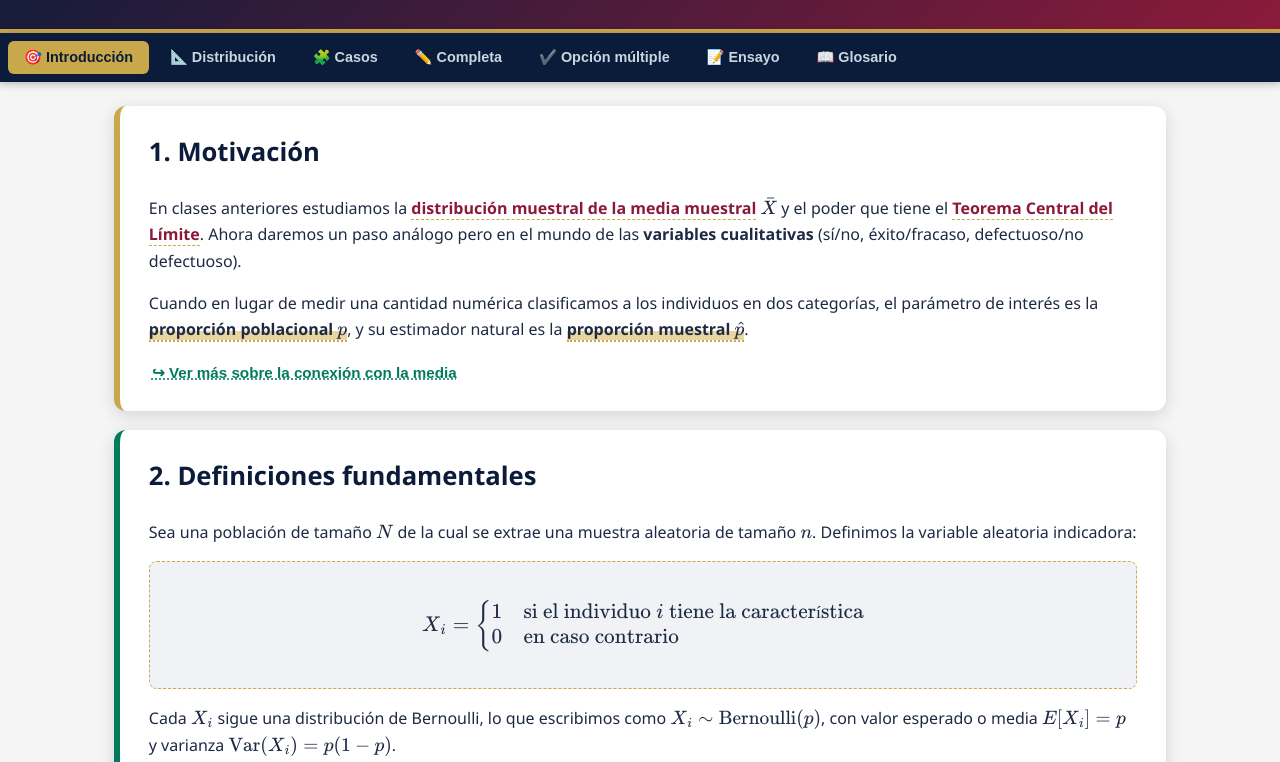
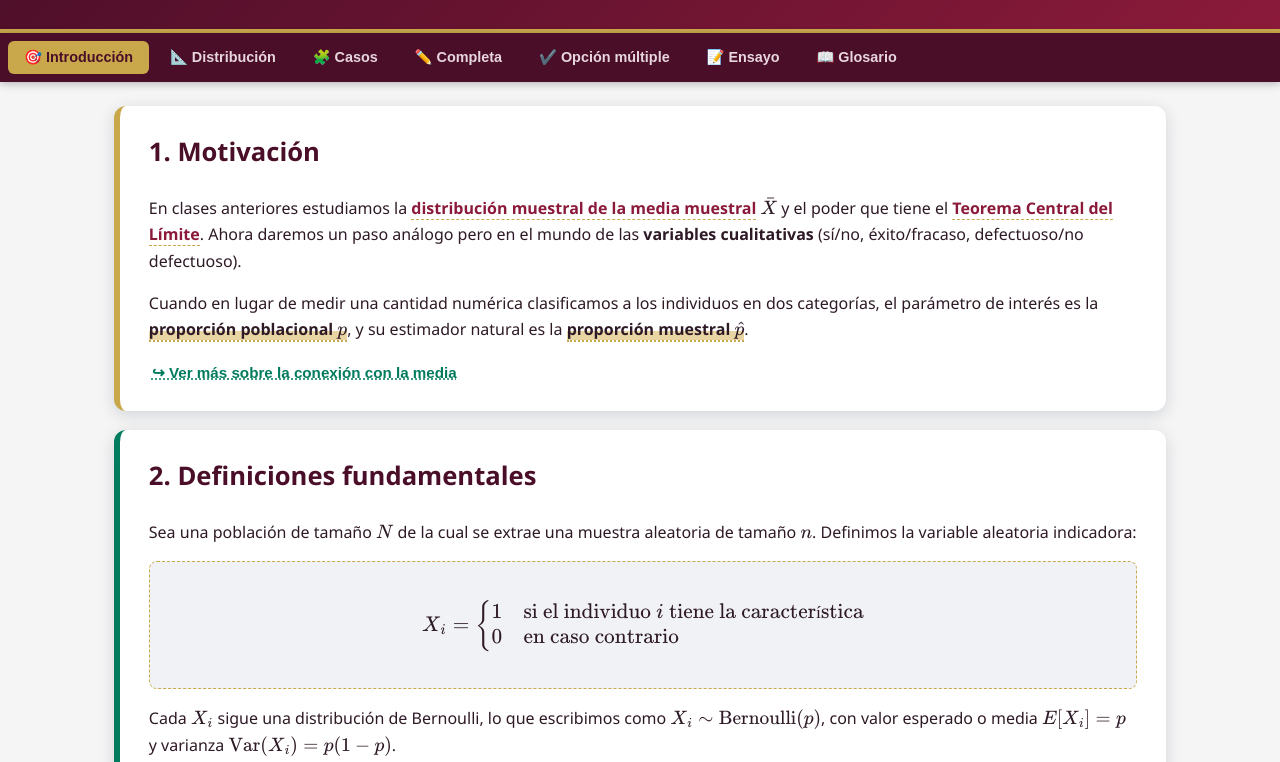
Before and after one commit to jcerda-creator/Estad-stica-Inferencial, a plain HTML site: page Distribucion_muestral_de_la_proporcion.html in a window 1280 px wide. Shown: the part 126-888 px from the top of the page. Drawn offline with nearby package versions, Linux system fonts and the light colour scheme.

Commit message:
Change color variables in HTML stylesheet
Updated color variables for institutional palette.

```diff
--- a/Distribucion_muestral_de_la_proporcion.html
+++ b/Distribucion_muestral_de_la_proporcion.html
@@ -14,7 +14,7 @@
   <style>
     /* ===== PALETA INSTITUCIONAL CAMPUS BONATERRA ===== */
     :root {
-      --up-blue: #0A1C3A;       /* azul marino */
+      --up-blue: #4A0E28;       /* azul marino */
       --up-gold: #C9A84C;       /* dorado */
       --up-gold-light: #E8D5A3;
       --up-green: #007B5D;      /* verde Metrópolis */
@@ -24,7 +24,7 @@
       --up-white: #FFFFFF;
       --up-gray: #F5F5F5;
       --up-gray-dark: #D0D0D0;
-      --up-text: #1E2A44;
+      --up-text: #2E1A26;
       --up-shadow: rgba(10, 28, 58, 0.15);
     }
 
@@ -76,7 +76,7 @@
     }
     nav.tabs button {
       background: transparent;
-      color: #cbd5e1;
+      color: #e8d6dd;
       border: none;
       padding: 0.5rem 1rem;
       border-radius: 6px;
```
